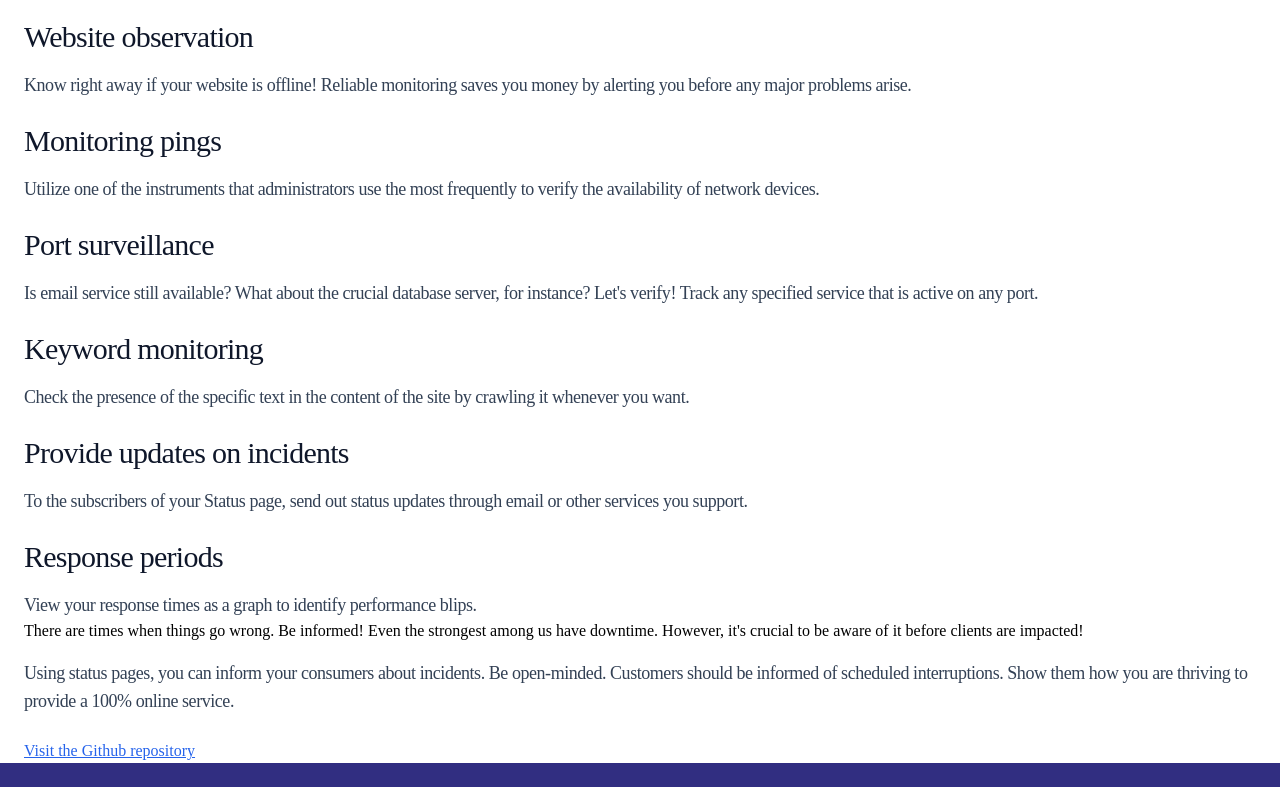
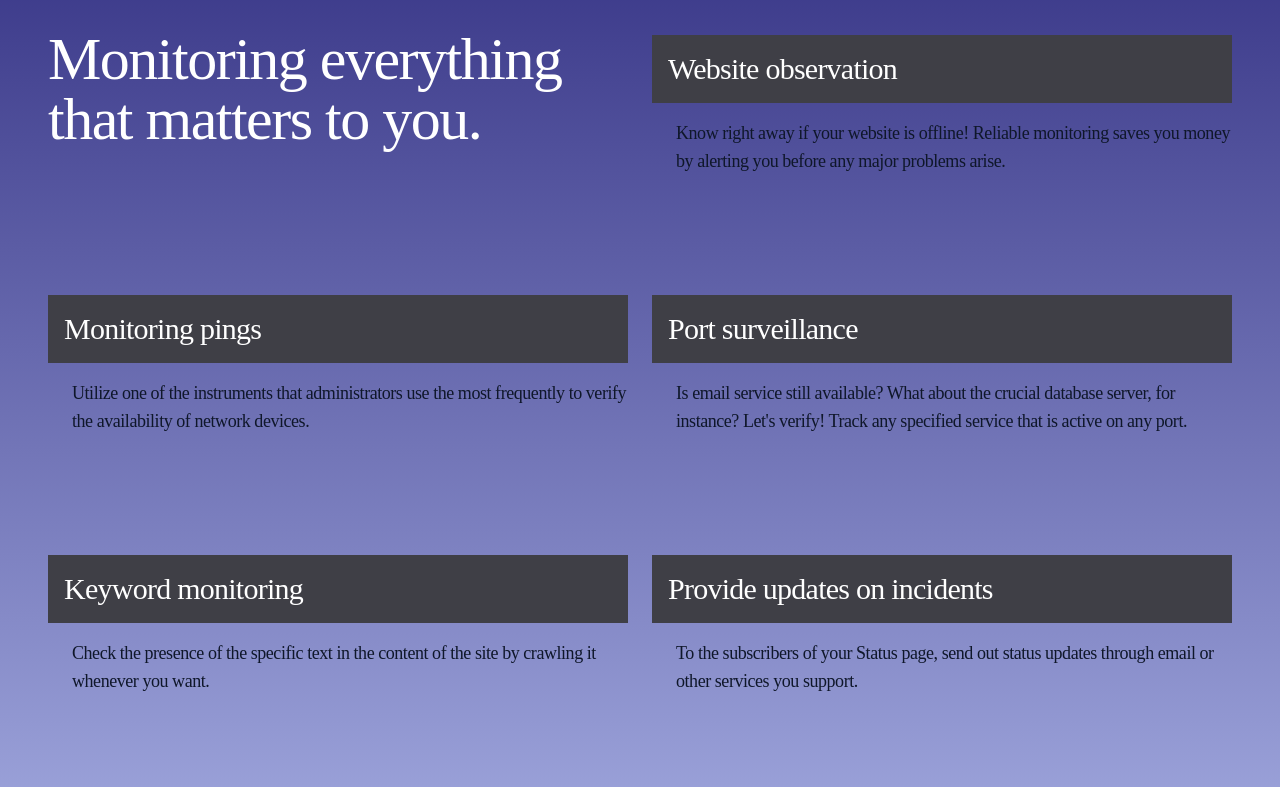
Before and after one commit to nikolap994/evil_bees, a Next.js app: page /projects/alertit in a window 1280 px wide. Shown: the part 273-1060 px from the top of the page. Built offline with nearby package versions, Linux system fonts and the light colour scheme.

Commit message:
Optimize Alertit project setup

```diff
--- /dev/null
+++ b/content/alertit-info.json
@@ -0,0 +1,34 @@
+{
+	"0": {
+		"title": "Website observation",
+		"text": "Know right away if your website is offline! Reliable monitoring saves you money by alerting you before any major problems arise."
+	},
+	"1": {
+		"title": "Monitoring pings",
+		"text": "Utilize one of the instruments that administrators use the most frequently to verify the availability of network devices."
+	},
+	"2": {
+		"title": "Port surveillance",
+		"text": "Is email service still available? What about the crucial database server, for instance? Let's verify! Track any specified service that is active on any port."
+	},
+	"3": {
+		"title": "Keyword monitoring",
+		"text": "Check the presence of the specific text in the content of the site by crawling it whenever you want."
+	},
+	"4": {
+		"title": "Provide updates on incidents",
+		"text": "To the subscribers of your Status page, send out status updates through email or other services you support."
+	},
+	"5": {
+		"title": "Response periods",
+		"text": "View your response times as a graph to identify performance blips"
+	},
+	"5": {
+		"title": "Don't let downtime get you down",
+		"text": "There are times when things go wrong. Be informed! Even the strongest among us have downtime. However, it's crucial to be aware of it before clients are impacted!"
+	},
+	"6" : {
+		"title" : "Keeping your customers in the know",
+		"text": "Using status pages, you can inform your consumers about incidents. Customers should be informed of scheduled interruptions. Show them how you are thriving to provide a 100% online service."
+	}
+}
--- a/pages/projects/alertit.js
+++ b/pages/projects/alertit.js
@@ -1,3 +1,4 @@
+import AlertItInfo from "../../content/alertit-info.json";
 import Head from "next/head";
 import Link from "next/link";
 
@@ -7,71 +8,36 @@ export default function AlertIt() {
 			<Head>
 				<title>AlertIt</title>
 			</Head>
-			<div className="container m-auto px-6 md:px-12 xl:px-6">
-				<h1 className="z-10 max-w-3xl font-display text-4xl font-medium tracking-tight text-left text-slate-900 sm:text-6xl">
-					Monitoring everything that matters to you.
-				</h1>
-				<br />
-				<h2 className="font-display text-xl tracking-tight text-slate-900 sm:text-3xl">
-					Website observation
-				</h2>
-				<p className="mt-4 text-lg tracking-tight text-slate-700">
-					Know right away if your website is offline! Reliable monitoring saves
-					you money by alerting you before any major problems arise.
-				</p>
-				<br />
-				<h2 className="font-display text-xl tracking-tight text-slate-900 sm:text-3xl">
-					Monitoring pings
-				</h2>
-				<p className="mt-4 text-lg tracking-tight text-slate-700">
-					Utilize one of the instruments that administrators use the most
-					frequently to verify the availability of network devices.
-				</p>
-				<br />
-				<h2 className="font-display text-xl tracking-tight text-slate-900 sm:text-3xl">
-					Port surveillance
-				</h2>
-				<p className="mt-4 text-lg tracking-tight text-slate-700">
-					Is email service still available? What about the crucial database
-					server, for instance? Let&#39;s verify! Track any specified service
-					that is active on any port.
-				</p>
-				<br />
-				<h2 className="font-display text-xl tracking-tight text-slate-900 sm:text-3xl">
-					Keyword monitoring
-				</h2>
-				<p className="mt-4 text-lg tracking-tight text-slate-700">
-					Check the presence of the specific text in the content of the site by
-					crawling it whenever you want.
-				</p>
-				<br />
-				<h2 className="font-display text-xl tracking-tight text-slate-900 sm:text-3xl">
-					Provide updates on incidents
-				</h2>
-				<p className="mt-4 text-lg tracking-tight text-slate-700">
-					To the subscribers of your Status page, send out status updates
-					through email or other services you support.
-				</p>
-				<br />
-				<h2 className="font-display text-xl tracking-tight text-slate-900 sm:text-3xl">
-					Response periods
-				</h2>
-				<p className="mt-4 text-lg tracking-tight text-slate-700">
-					View your response times as a graph to identify performance blips.
-				</p>
-				<p>
-					There are times when things go wrong. Be informed! Even the strongest
-					among us have downtime. However, it&apos;s crucial to be aware of it
-					before clients are impacted!
-				</p>
-				<p className="mt-4 text-lg tracking-tight text-slate-700">
-					Using status pages, you can inform your consumers about incidents. Be
-					open-minded. Customers should be informed of scheduled interruptions.
-					Show them how you are thriving to provide a 100% online service.
-				</p>
-				<br/>
-				<Link className="underline text-blue-600 hover:text-blue-800 visited:text-purple-600" href="https://github.com/Evil-Bees/alertit">Visit the Github repository</Link>
-			</div>
+			<section className="bg-gradient-to-b from-indigo-900 to-indigo-200 text-white py-16 md:py-24 lg:py-24 px-8 lg:px-12">
+				<div className="max-w-7xl mx-auto lg:grid lg:grid-cols-2 gap-6">
+					<h1 className="self-center text-white max-w-3xl font-display text-4xl font-medium tracking-tight text-left sm:text-6xl">
+						Monitoring everything that matters to you.
+					</h1>
+
+					{Object.entries(AlertItInfo).map(([key, info]) => {
+						{
+							console.log(info.title);
+							return (
+								<div className="mt-16 mb-8">
+									<h2 className="bg-zinc-700 p-4 font-display text-xl tracking-tight sm:text-3xl">
+										{info.title}
+									</h2>
+									<p className="pl-6 mt-4 text-lg tracking-tight text-slate-900">
+										{info.text}
+									</p>
+								</div>
+							);
+						}
+					})}
+
+					<Link
+						className="w-full col-span-2 text-center w-full  lg:max-w-[300px] text-xl mx-auto text-blue-600 hover:invert visited:text-purple-600"
+						href="https://github.com/Evil-Bees/alertit"
+					>
+						<p className="p-4 bg-white"> Check out the Github repository!</p>
+					</Link>
+				</div>
+			</section>
 		</>
 	);
 }
```
